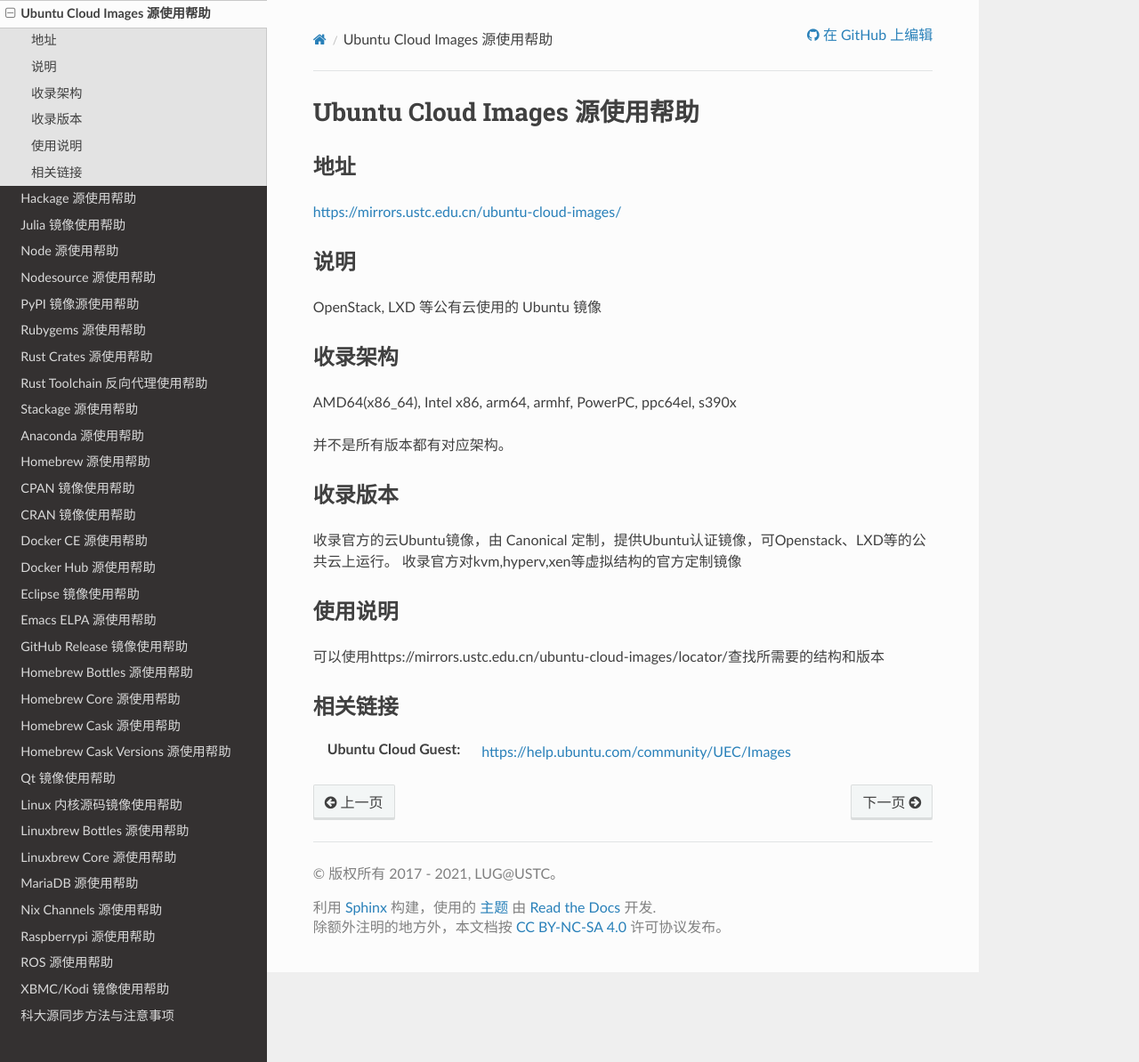
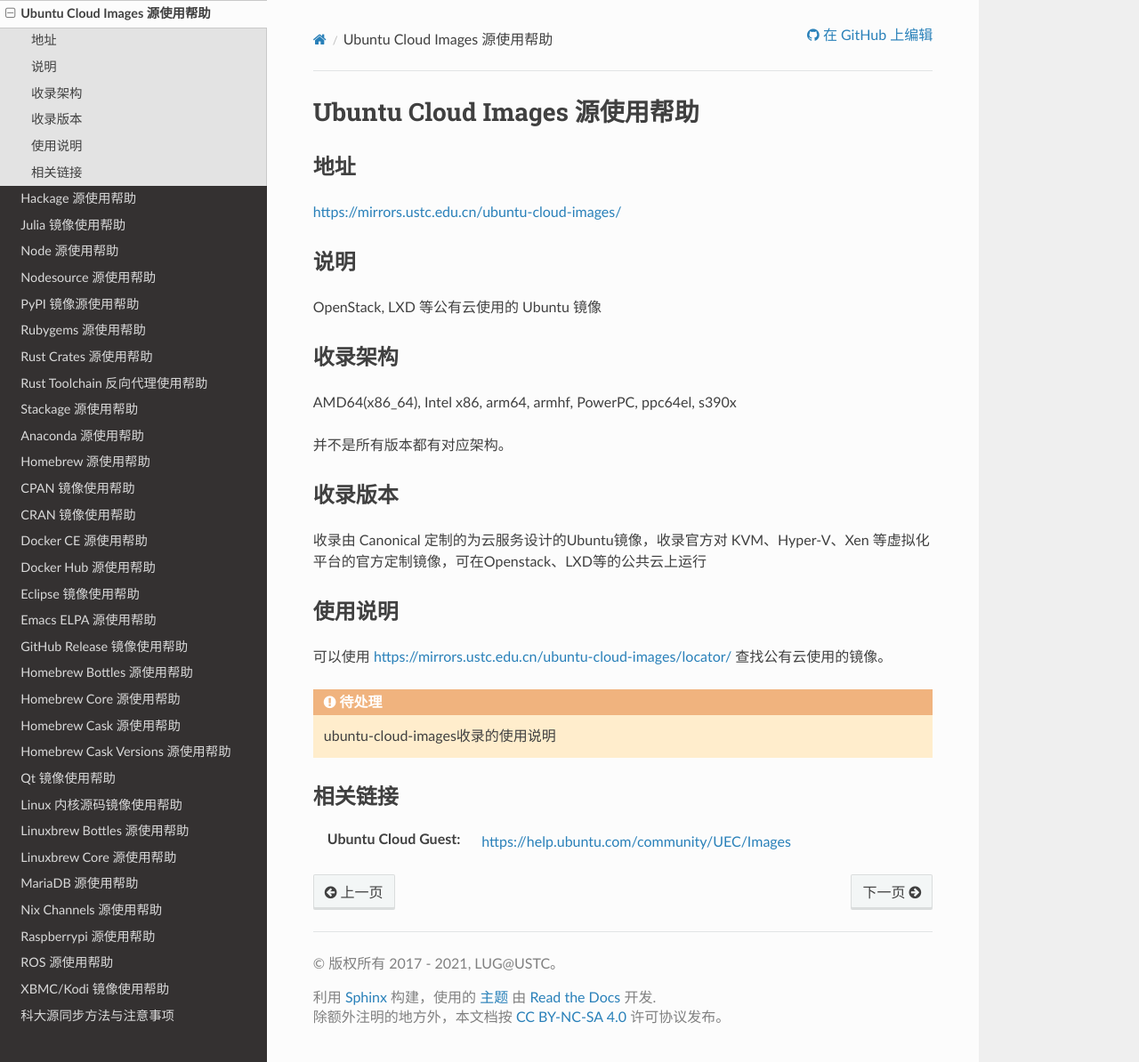
Before and after one commit to ustclug/mirrorhelp, a Sphinx documentation site: the page built from source/ubuntu-cloud-images.rst, in a window 1280 px wide and 1194 px high. Shown: the whole window at 89% size. Built offline with Sphinx 7.4.7 and the Read the Docs theme 2.0.0, drawn with Linux system fonts in a browser that asks for light colours; pages that are not in the unit, such as notebooks, are missing from menus.

Commit message:
更新ubuntu-cloud-images
更新ubuntu-cloud-images

```diff
--- a/source/ubuntu-cloud-images.rst
+++ b/source/ubuntu-cloud-images.rst
@@ -22,13 +22,15 @@
 收录版本
 ========
 
-收录官方的云Ubuntu镜像，由 Canonical 定制，提供Ubuntu认证镜像，可Openstack、LXD等的公共云上运行。
-收录官方对kvm,hyperv,xen等虚拟结构的官方定制镜像
+收录由 Canonical 定制的为云服务设计的Ubuntu镜像，收录官方对 KVM、Hyper-V、Xen 等虚拟化平台的官方定制镜像，可在Openstack、LXD等的公共云上运行
 
 使用说明
 ========
 
-可以使用https://mirrors.ustc.edu.cn/ubuntu-cloud-images/locator/查找所需要的结构和版本
+可以使用 https://mirrors.ustc.edu.cn/ubuntu-cloud-images/locator/ 查找公有云使用的镜像。
+
+
+.. todo :: ubuntu-cloud-images收录的使用说明
 
 相关链接
 ========
```
